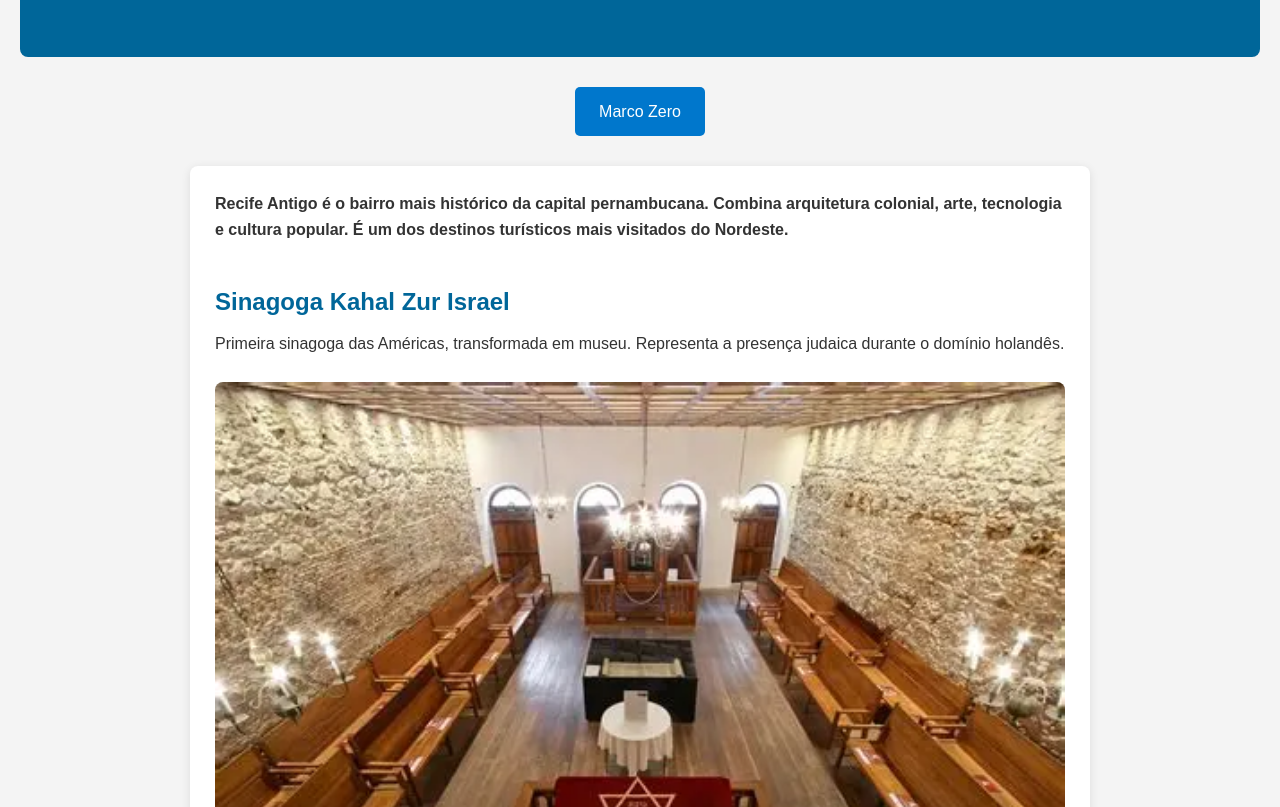
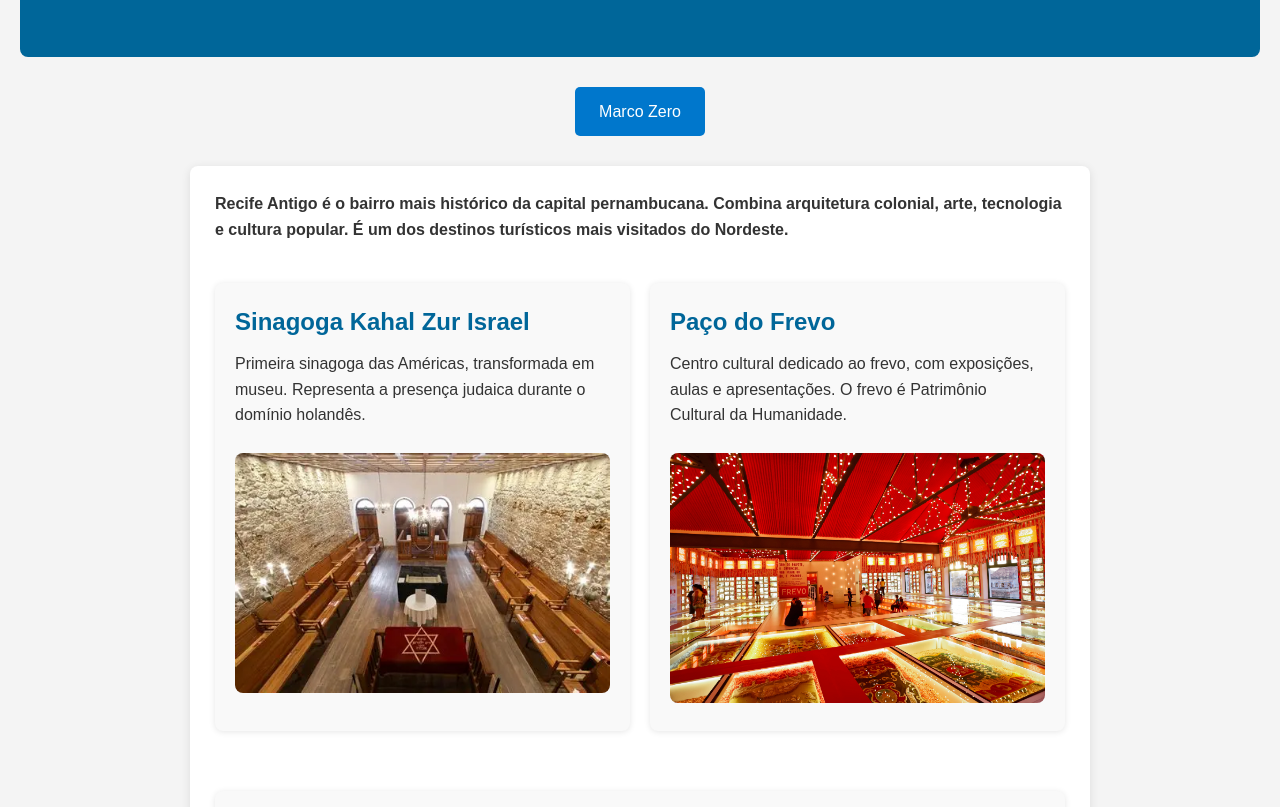
Before and after one commit to isahvs/turismo-em-Recife, a plain HTML site: page recifeantigo.html in a window 1280 px wide. Shown: the part 145-952 px from the top of the page. Drawn offline with Linux system fonts and the light colour scheme.

Commit message:
adição de flexbox

```diff
--- a/recifeantigo.css
+++ b/recifeantigo.css
@@ -80,3 +80,18 @@ footer {
   color: #777;
   font-size: 0.9em;
 }
+
+.turismo-grid {
+  display: flex;
+  justify-content: space-between;
+  gap: 20px;
+  flex-wrap: wrap;
+}
+
+.turismo-grid section {
+  flex: 1 1 300px;
+  background-color: #f9f9f9;
+  padding: 20px;
+  border-radius: 8px;
+  box-shadow: 0 1px 6px rgba(0,0,0,0.1);
+}
--- a/recifeantigo.html
+++ b/recifeantigo.html
@@ -18,10 +18,11 @@
   </div>
 
   <main>
-    <section class="intro">
-      <p><strong>Recife Antigo é o bairro mais histórico da capital pernambucana. Combina arquitetura colonial, arte, tecnologia e cultura popular. É um dos destinos turísticos mais visitados do Nordeste.</strong></p>
-    </section>
+  <section class="intro">
+    <p><strong>Recife Antigo é o bairro mais histórico da capital pernambucana. Combina arquitetura colonial, arte, tecnologia e cultura popular. É um dos destinos turísticos mais visitados do Nordeste.</strong></p>
+  </section>
 
+  <div class="turismo-grid">
     <section>
       <h2>Sinagoga Kahal Zur Israel</h2>
       <p>Primeira sinagoga das Américas, transformada em museu. Representa a presença judaica durante o domínio holandês.</p>
@@ -39,7 +40,8 @@
       <p>Museu moderno sobre o sertão nordestino e a vida de Luiz Gonzaga. Usa tecnologia e música para criar uma experiência imersiva.</p>
       <img src="img/Cais do Sertão.jpg" alt="Cais do Sertão">
     </section>
-  </main>
+  </div>
+</main>
 
   <footer>
     <p><small>2025 - Apresentação criada para fins educacionais.</small></p>
--- a/style.css
+++ b/style.css
@@ -26,8 +26,8 @@ h1 {
 }
 
 .botao-container {
-    text-align: center;
-    margin-bottom: 20px;
+  text-align: center;
+  margin-bottom: 20px;
 }
 
 .btn {
@@ -70,3 +70,26 @@ footer {
     margin-top: 30px;
     color: #777;
 }
+
+.turismo-grid {
+  display: flex;
+  justify-content: space-between;
+  flex-wrap: wrap;
+  gap: 20px;
+  margin-top: 30px;
+}
+
+.turismo-grid section {
+  flex: 1 1 250px;
+  background-color: #f9f9f9;
+  padding: 20px;
+  border-radius: 8px;
+  box-shadow: 0 1px 6px rgba(0, 0, 0, 0.1);
+}
+
+.turismo-grid img {
+  width: 100%;
+  height: auto;
+  border-radius: 8px;
+  margin-top: 10px;
+}
```
